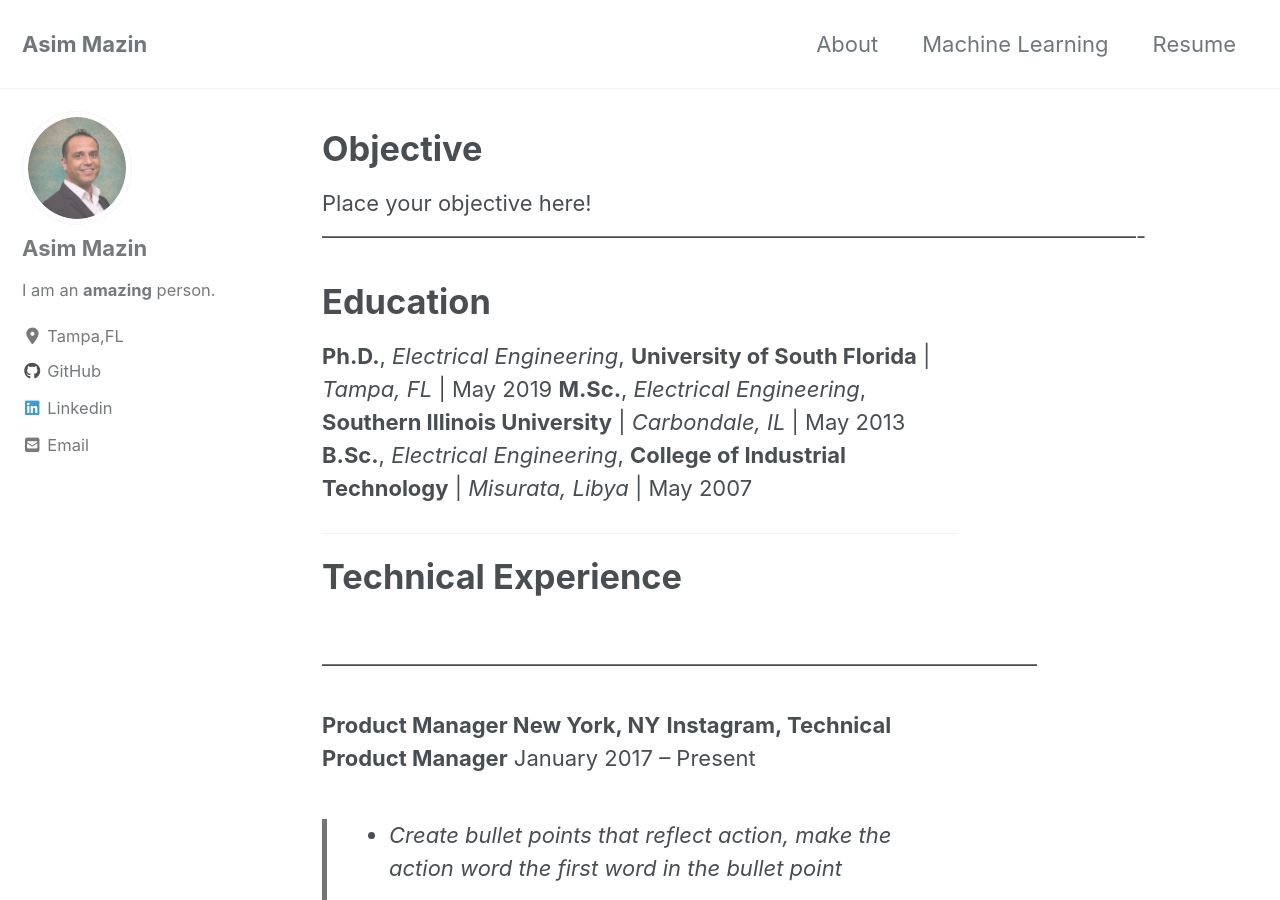
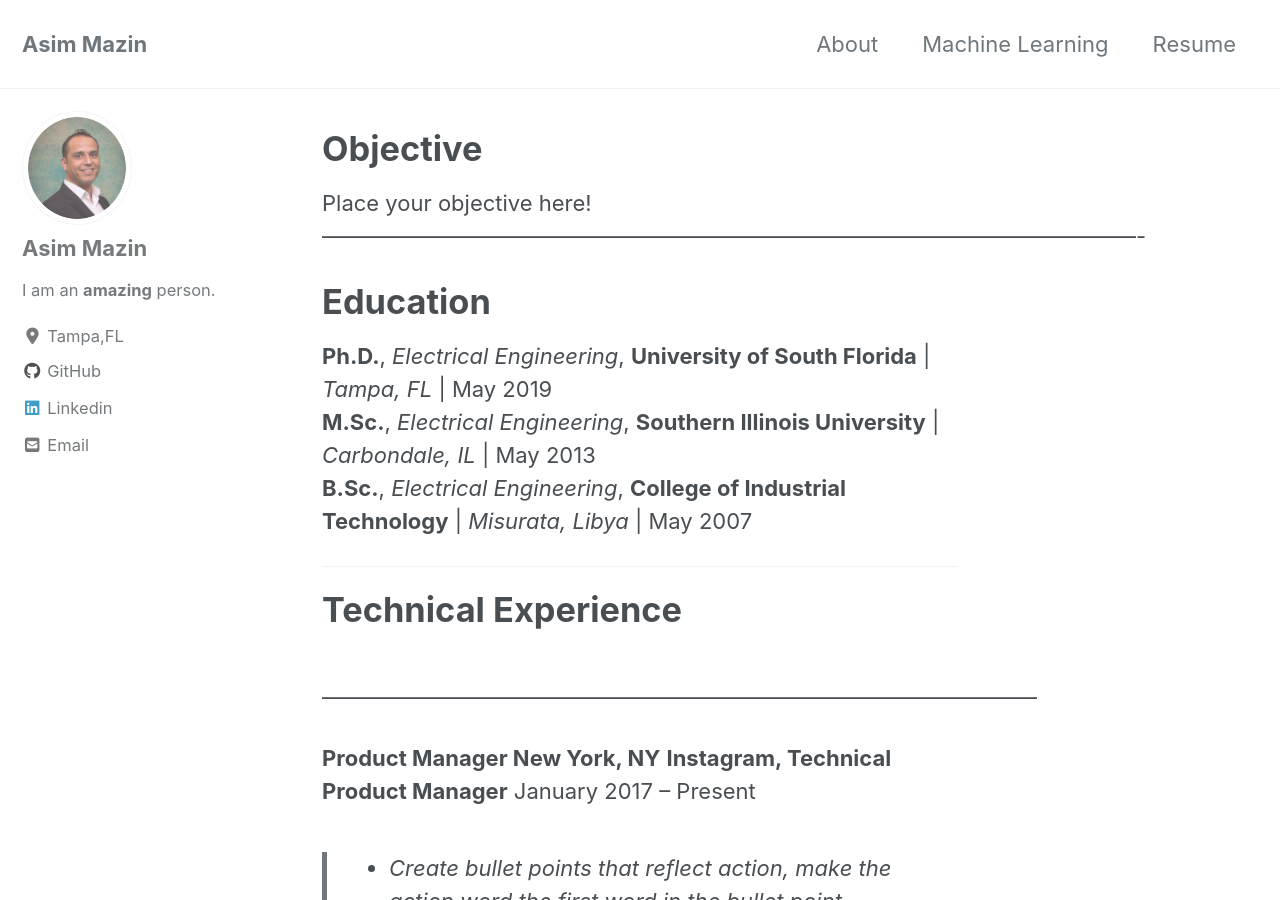
Before and after one commit to AsimMazin/Asimmazin.github.io, a Jekyll site: the page built from _pages/Resume.md, in a window 1280 px wide and 900 px high. Built offline with Jekyll 4.4.1, drawn with Linux system fonts in a browser that asks for light colours; cached includes are drawn as plain includes; nearby versions of some CDN libraries.

Commit message:
New Modification

```diff
--- a/_pages/Resume.md
+++ b/_pages/Resume.md
@@ -9,8 +9,8 @@ permalink: /Resume/
 Place your objective here!
 ----------------------------------------------------------------------------------------------------------------
 # Education
- **Ph.D.**, *Electrical Engineering*, **University of South Florida** | *Tampa, FL* | May 2019
- **M.Sc.**, *Electrical Engineering*, **Southern Illinois University** | *Carbondale, IL* | May 2013
+ **Ph.D.**, *Electrical Engineering*, **University of South Florida** | *Tampa, FL* | May 2019 \
+ **M.Sc.**, *Electrical Engineering*, **Southern Illinois University** | *Carbondale, IL* | May 2013 \
  **B.Sc.**, *Electrical Engineering*, **College of Industrial Technology** | *Misurata, Libya*  |   May 2007
 
 ----------------------------------------------------------------------------------------------------------------
```
